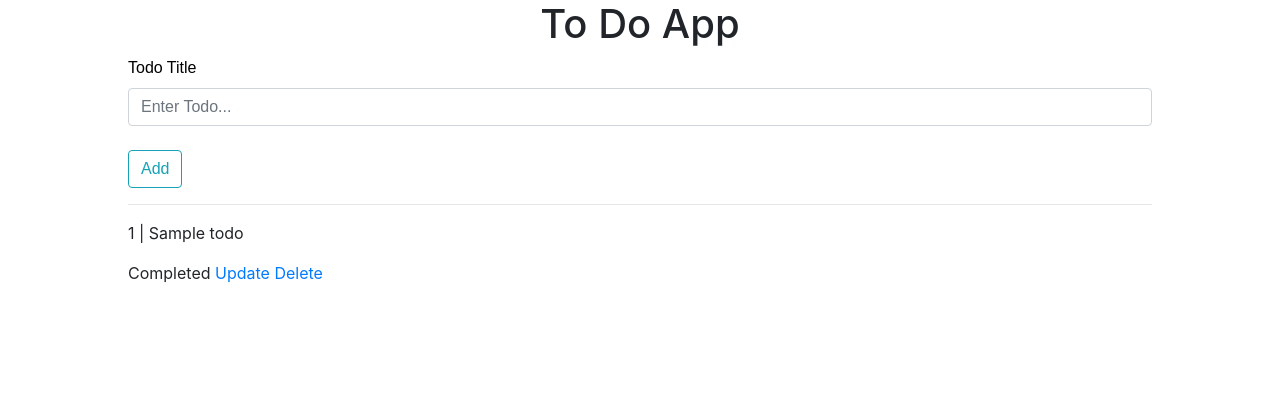
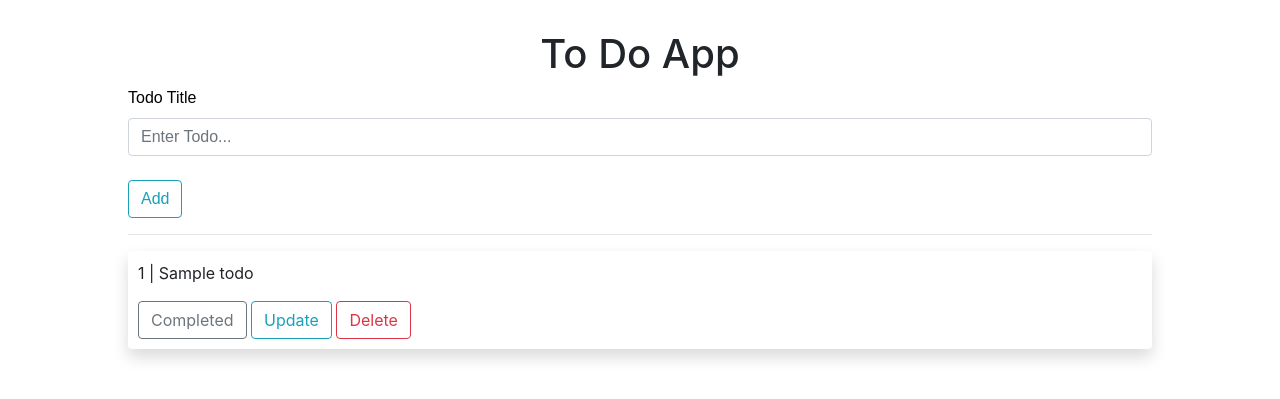
Before and after one commit to douglas-soffi/todo-flask, a Flask app: page / in a window 1280 px wide. Shown: the top 399 px of the page. Run offline with Flask 2, Linux system fonts and the light colour scheme; tables that the repository leaves empty hold one stand-in row (values such as "Sample post"); some libraries are stand-ins or nearby versions.

Commit message:
adiciona style todo list

```diff
--- a/static/styles/home.css
+++ b/static/styles/home.css
@@ -1,11 +1,11 @@
 body {
-    color: rgb(0, 0, 0);
     font-family: Arial, Helvetica, sans-serif;
 }
 
 h1 {
     text-align: center;
     font-size: 30px;
+    padding-top: 30px;
 }
 
 .tudotitle {
@@ -19,8 +19,7 @@ h1 {
     margin: 0 auto;
 }
 
-@media(max-width: 800px){
-    .td-container {
-        width: 100%;
-    }
+.todo-list {
+    border-radius: .25rem;
+    padding: 10px;
 }
--- a/templates/home.html
+++ b/templates/home.html
@@ -8,7 +8,7 @@
     <link rel="stylesheet" type="text/css" href="/static/bootstrap/bootstrap.min.css">
     <title>Todo Flask</title>
 </head>
-<body>
+<body class="bckgr">
     <h1>To Do App</h1>
     <section>
         <div class="td-container">
@@ -24,17 +24,17 @@
             <hr>
 
             {% for todo in todo_list %}
-            <div >
+            <div class="todo-list my-2 shadow">
                 <p >{{todo.id }} | {{ todo.title }}</p>
 
                 {% if todo.complete == False %}
-                <span >Not Complete</span>
+                <span class="btn btn-outline-secondary">Not Complete</span>
                 {% else %}
-                <span >Completed</span>
+                <span class="btn btn-outline-secondary">Completed</span>
                 {% endif %}
 
-                <a  href="/update/{{ todo.id }}">Update</a>
-                <a  href="/delete/{{ todo.id }}">Delete</a>
+                <a class="btn btn-outline-info" href="/update/{{ todo.id }}">Update</a>
+                <a class="btn btn-outline-danger" href="/delete/{{ todo.id }}">Delete</a>
             </div>
             {% endfor %}
         </div>
```
